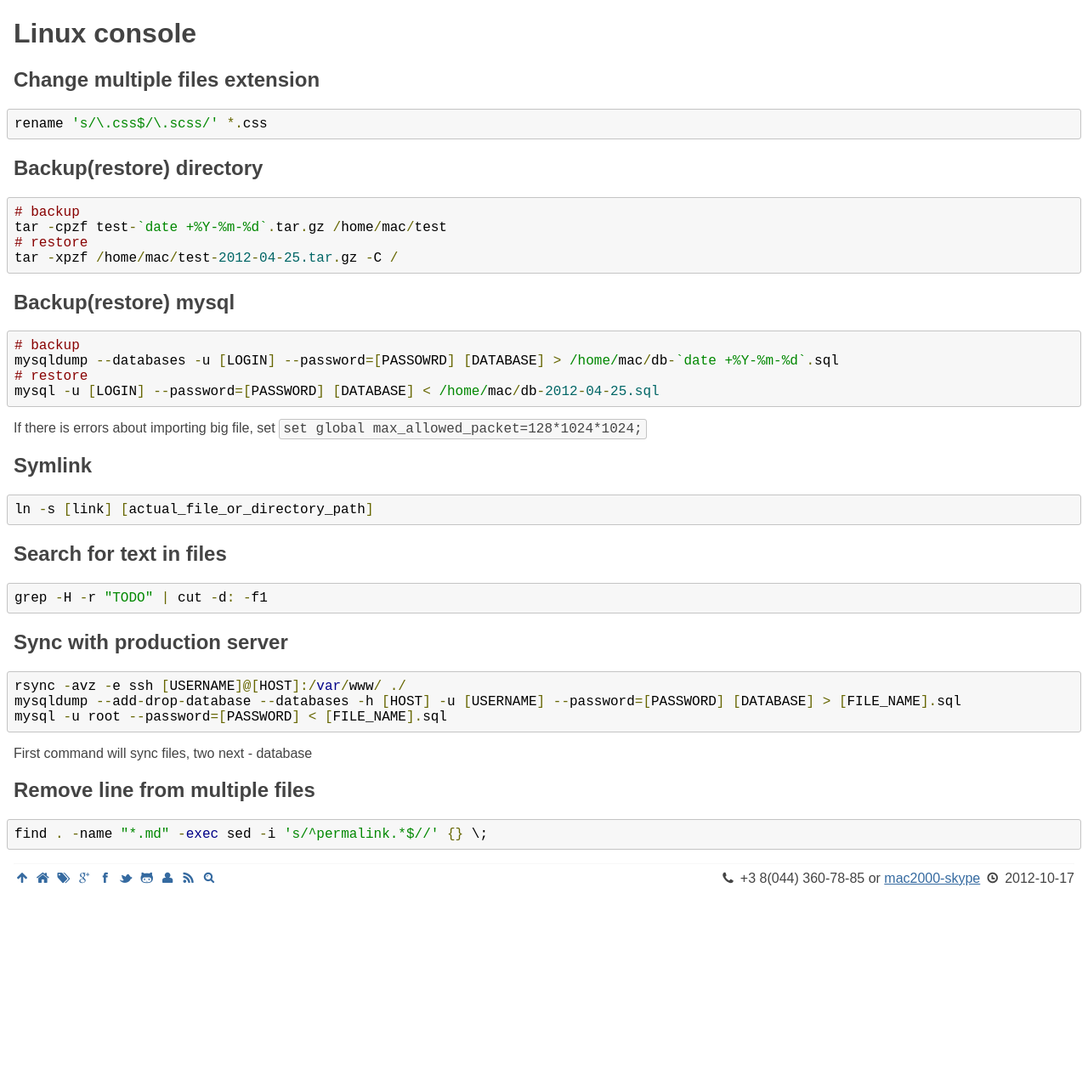
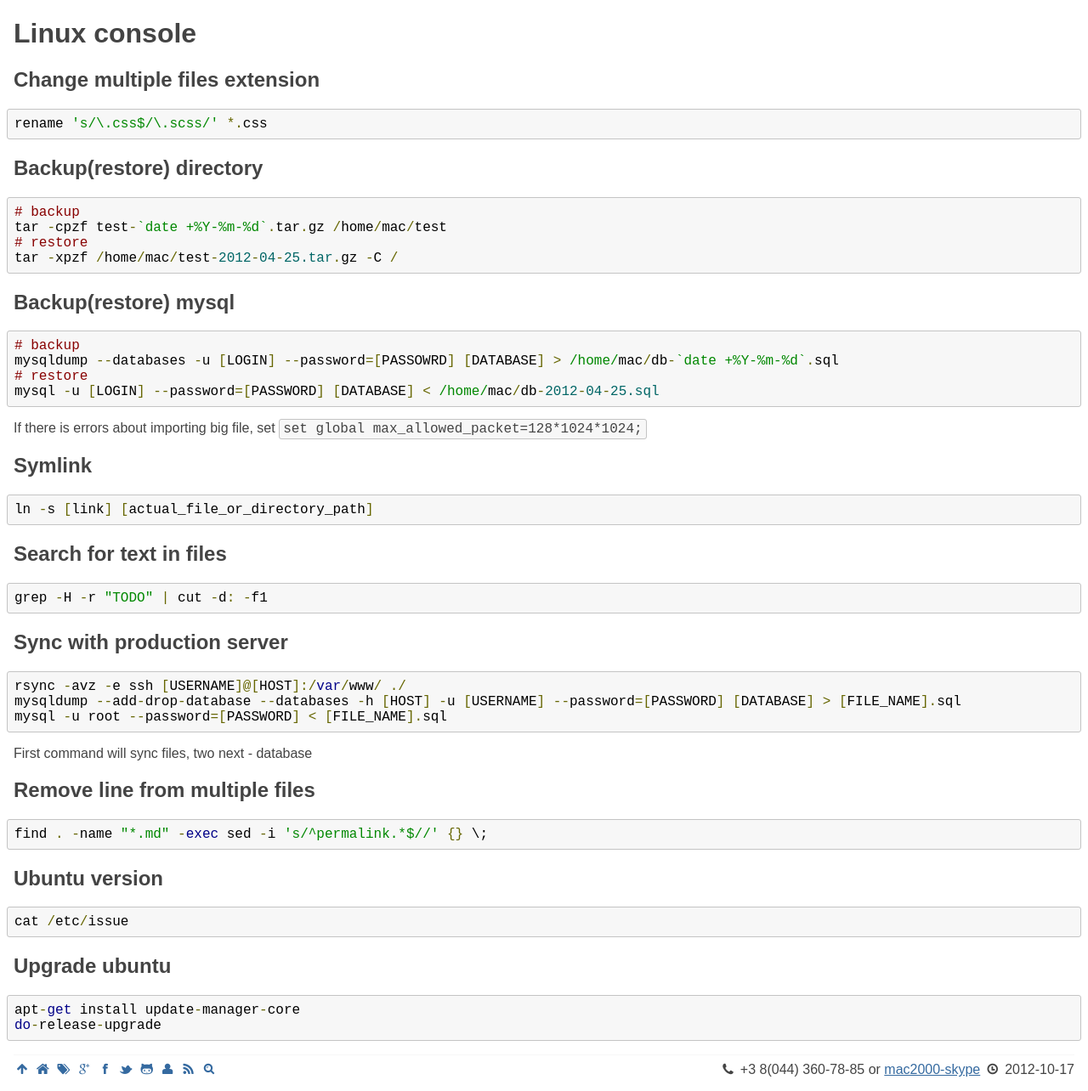
Before and after one commit to michaelbramwell/mac2000.github.com, a Jekyll site: the page built from howto/bash.md, in a window 1280 px wide. Shown: the whole page at 85% size. Built offline with Jekyll 4.4.1, drawn with Linux system fonts in a browser that asks for light colours; before the commit the page ends 1059 px from its top, so only the background shows below that.

Commit message:
ubuntu tips

```diff
--- a/howto/bash.md
+++ b/howto/bash.md
@@ -49,3 +49,14 @@ Remove line from multiple files
 -------------------------------
 
     find . -name "*.md" -exec sed -i 's/^permalink.*$//' {} \;
+
+Ubuntu version
+--------------
+
+    cat /etc/issue
+
+Upgrade ubuntu
+--------------
+
+    apt-get install update-manager-core
+    do-release-upgrade
```
